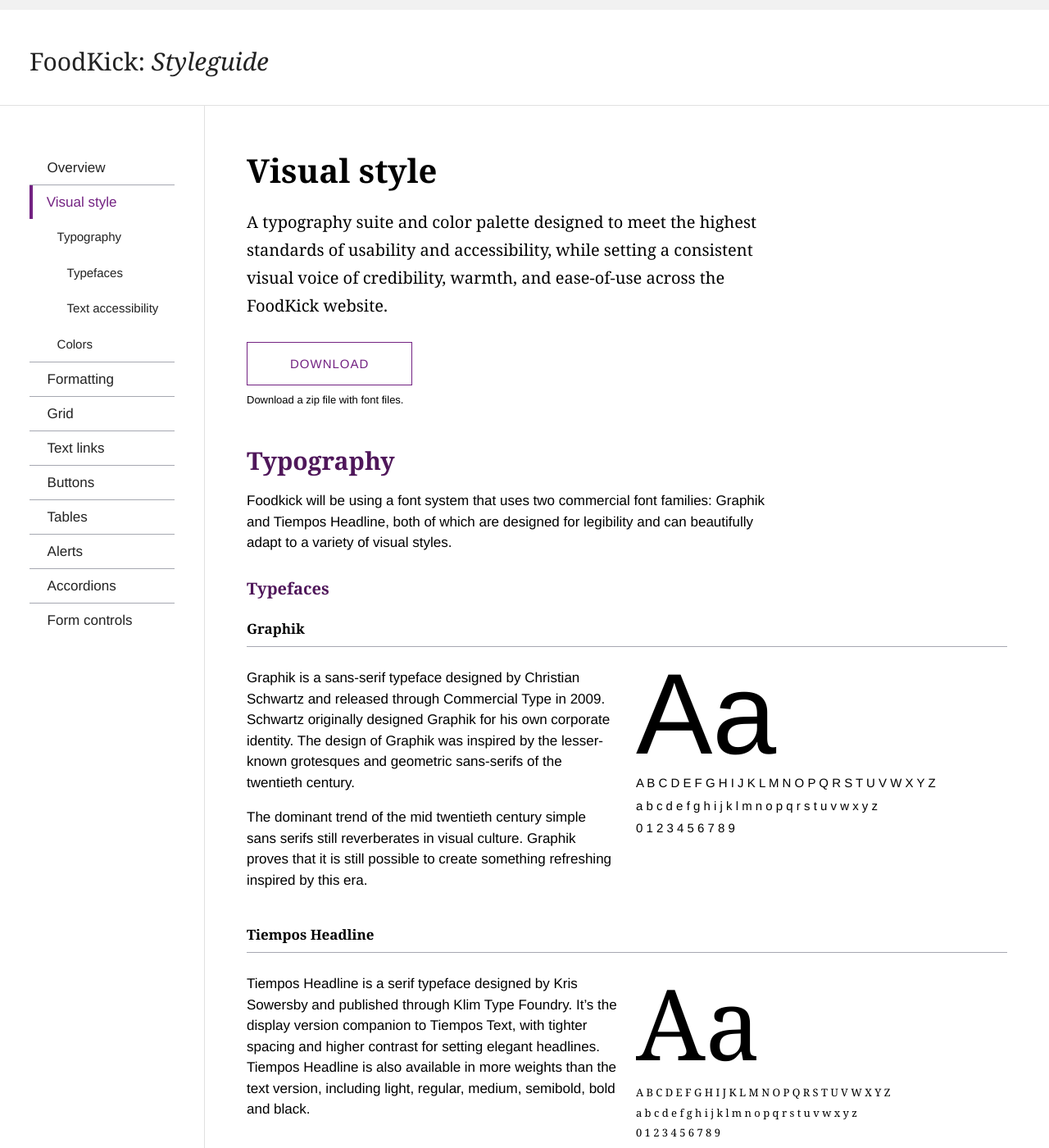
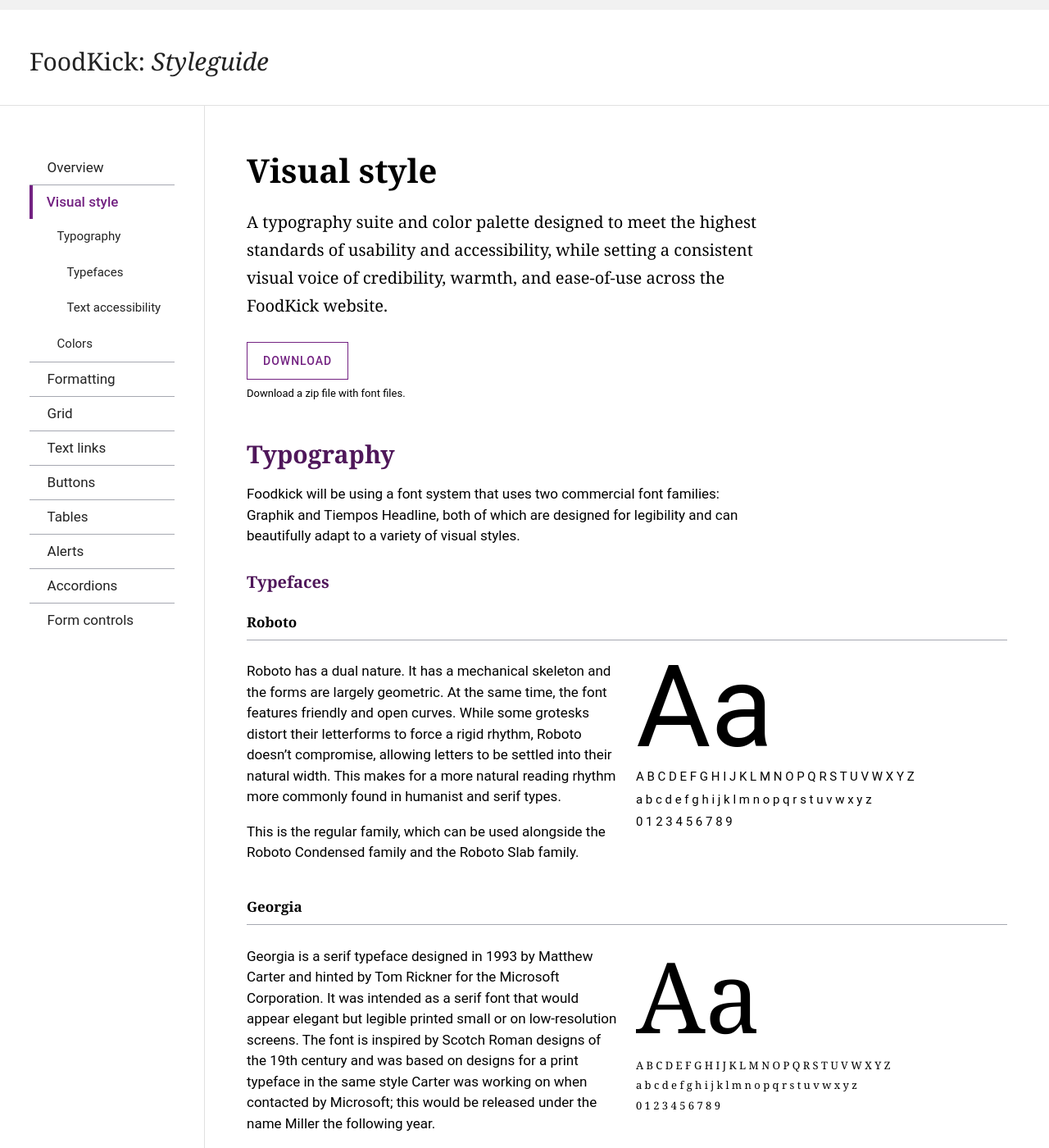
Before and after one commit to foodkick/foodkick.github.io, a Jekyll site: the page built from pages/visual-style.html, in a window 1280 px wide and 1400 px high. Shown: the whole window at 82% size. Built offline with Jekyll 4.4.1, drawn with Linux system fonts in a browser that asks for light colours; Markdown is read by kramdown in place of the engine named in the settings; some of the changed text lies outside the part shown.

Commit message:
replacing graphik,tiempos with roboto, georgia. modified files that portray or style these fonts. also, adjusted buttons to reflect the current style displayed on the live site.

```diff
--- a/_visual/typography.md
+++ b/_visual/typography.md
@@ -8,12 +8,12 @@ order: 01
 
 <h3 class="usa-heading" id="typefaces">Typefaces</h3>
 
-<h4 class="usa-heading-alt">Graphik</h4>
+<h4 class="usa-heading-alt">Roboto</h4>
 
 <div class="usa-grid-full">
   <div class="usa-width-one-half">
-    <p>Graphik is a sans-serif typeface designed by Christian Schwartz and released through Commercial Type in 2009. Schwartz originally designed Graphik for his own corporate identity. The design of Graphik was inspired by the lesser-known grotesques and geometric sans-serifs of the twentieth century.</p>
-    <p>The dominant trend of the mid twentieth century simple sans serifs still reverberates in visual culture. Graphik proves that it is still possible to create something refreshing inspired by this era.</p>
+    <p>Roboto has a dual nature. It has a mechanical skeleton and the forms are largely geometric. At the same time, the font features friendly and open curves. While some grotesks distort their letterforms to force a rigid rhythm, Roboto doesn’t compromise, allowing letters to be settled into their natural width. This makes for a more natural reading rhythm more commonly found in humanist and serif types.</p>
+    <p>This is the regular family, which can be used alongside the Roboto Condensed family and the Roboto Slab family.</p>
   </div>
 
   <div class="typography-sans-intro usa-width-one-half usa-end-row">
@@ -26,11 +26,12 @@ order: 01
   </div>
 </div>
 
-<h4 class="usa-heading-alt">Tiempos Headline</h4>
+<h4 class="usa-heading-alt">Georgia</h4>
 
 <div class="usa-grid-full">
   <div class="usa-width-one-half">
-    <p>Tiempos Headline is a serif typeface designed by Kris Sowersby and published through Klim Type Foundry. It’s the display version companion to Tiempos Text, with tighter spacing and higher contrast for setting elegant headlines. Tiempos Headline is also available in more weights than the text version, including light, regular, medium, semibold, bold and black.</p>
+    <p>Georgia is a serif typeface designed in 1993 by Matthew Carter and hinted by Tom Rickner for the Microsoft Corporation. It was intended as a serif font that would appear elegant but legible printed small or on low-resolution screens. The font is inspired by Scotch Roman designs of the 19th century and was based on designs for a print typeface in the same style Carter was working on when contacted by Microsoft; this would be released under the name Miller the following year.</p>
+    <p>As a transitional serif design, Georgia shows a number of traditional features of 'rational' serif typefaces from around the early 19th century, such as alternating thick and thin strokes, ball terminals and a vertical axis.</p>
   </div>
 
   <div class="typography-serif-intro usa-width-one-half usa-end-row usa-serif">
--- a/assets/_scss/core/_variables.scss
+++ b/assets/_scss/core/_variables.scss
@@ -28,8 +28,8 @@ $base-line-height:    1.5;
 $heading-line-height: 1.3;
 $lead-line-height:    1.7;
 
-$font-sans:           'Graphik', 'Helvetica', 'Arial', sans-serif;
-$font-serif:          'Tiempos', 'Georgia', 'Times New Roman', serif;
+$font-sans:           'Roboto', 'Helvetica', 'Arial', sans-serif;
+$font-serif:          'Georgia', 'Times New Roman', serif;
 
 $font-normal:         400;
 $font-medium:         500;
--- a/assets/_scss/elements/_buttons.scss
+++ b/assets/_scss/elements/_buttons.scss
@@ -18,7 +18,7 @@ button,
   cursor: pointer;
   display: inline-block;
   font-family: $font-sans;
-  font-size: 15px;
+  font-size: 14px;
   font-weight: $font-medium;
   line-height: 1;
   letter-spacing: 1px;
@@ -29,32 +29,32 @@ button,
     right: .5em;
   }
   outline: none;
-  padding: 19px 53px;
+  padding: 16px 20px;
   text-align: center;
   text-decoration: none;
   width: 100%;
   -webkit-font-smoothing: antialiased;
 
   &.wide{
-    padding-left: 102px;
-    padding-right: 102px;
+    padding-left: 40px;
+    padding-right: 40px;
   }
 
   &.small{
-    font-size: 13px;
-    padding: 15px 43px;
+    font-size: 14px;
+    padding: 12px 20px;
     &.wide{
-      padding-left: 73px;
-      padding-right: 73px;
+      padding-left: 40px;
+      padding-right: 40px;
     }
   }
 
   &.large{
-    font-size: 17px;
-    padding: 24px 63px;
+    font-size: 16px;
+    padding: 18px 24px;
     &.wide{
-      padding-left: 123px;
-      padding-right: 123px;
+      padding-left: 48px;
+      padding-right: 48px;
     }
   }
 
```
